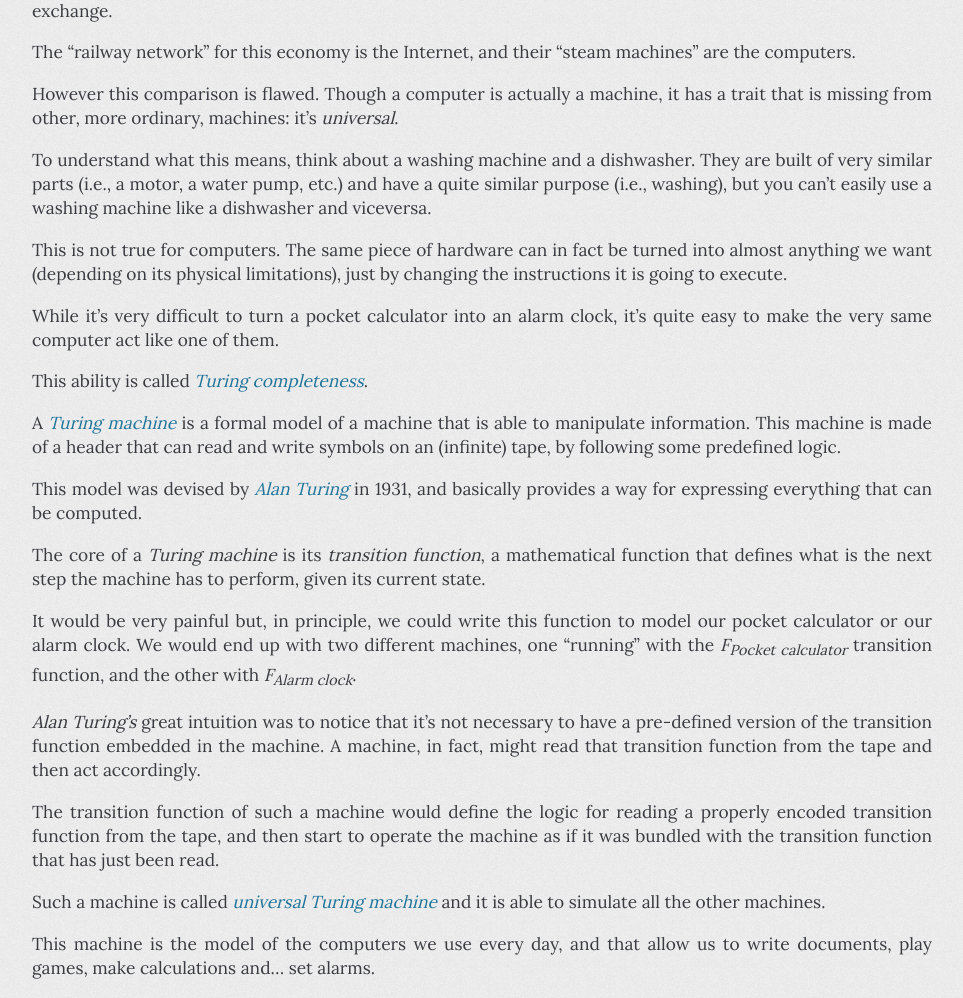
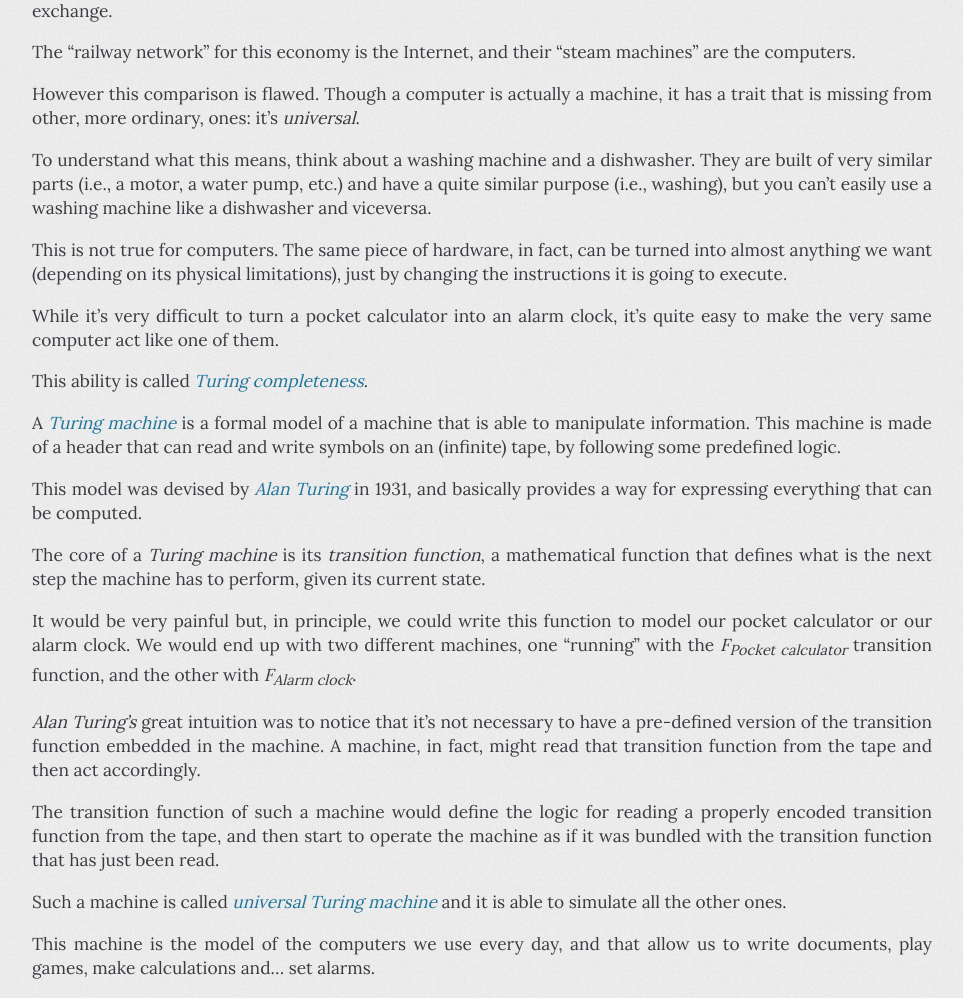
Before and after one commit to fmancinelli/fmancinelli.github.com, a Jekyll site: the page built from _posts/2012-01-03-The_biggest_threat_of_post_industrial_economy.markdown, in a window 1280 px wide and 1400 px high. Shown: the part 312-1310 px from the top of the window, without its empty margins (158-1121 px from the left). Built offline with Jekyll 4.4.1, drawn with Linux system fonts in a browser that asks for light colours; comment, search, counter and statistics services are not loaded; some of the changed text lies outside the part shown.

Commit message:
Minor edits

```diff
--- a/_posts/2012-01-03-The_biggest_threat_of_post_industrial_economy.markdown
+++ b/_posts/2012-01-03-The_biggest_threat_of_post_industrial_economy.markdown
@@ -7,11 +7,11 @@ We are gradually transitioning towards a post-industrial economy, where manufact
 
 The "railway network" for this economy is the Internet, and their "steam machines" are the computers.
 
-However this comparison is flawed. Though a computer is actually a machine, it has a trait that is missing from other, more ordinary, machines: it's *universal*.
+However this comparison is flawed. Though a computer is actually a machine, it has a trait that is missing from other, more ordinary, ones: it's *universal*.
 
 To understand what this means, think about a washing machine and a dishwasher. They are built of very similar parts (i.e., a motor, a water pump, etc.) and have a quite similar purpose (i.e., washing), but you can't easily use a washing machine like a dishwasher and viceversa.
 
-This is not true for computers. The same piece of hardware can in fact be turned into almost anything we want (depending on its physical limitations), just by changing the instructions it is going to execute.
+This is not true for computers. The same piece of hardware, in fact, can be turned into almost anything we want (depending on its physical limitations), just by changing the instructions it is going to execute.
 
 While it's very difficult to turn a pocket calculator into an alarm clock, it's quite easy to make the very same computer act like one of them.
 
@@ -29,7 +29,7 @@ It would be very painful but, in principle, we could write this function to mode
 
 The transition function of such a machine would define the logic for reading a properly encoded transition function from the tape, and then start to operate the machine as if it was bundled with the transition function that has just been read.
 
-Such a machine is called *[universal Turing machine](http://en.wikipedia.org/wiki/Universal_Turing_machine)* and it is able to simulate all the other machines.
+Such a machine is called *[universal Turing machine](http://en.wikipedia.org/wiki/Universal_Turing_machine)* and it is able to simulate all the other ones.
 
 This machine is the model of the computers we use every day, and that allow us to write documents, play games, make calculations and... set alarms.
 
```
Also changed, not shown: other parts of _posts/2012-01-03-The_biggest_threat_of_post_industrial_economy.markdown (+1 -1 lines).
